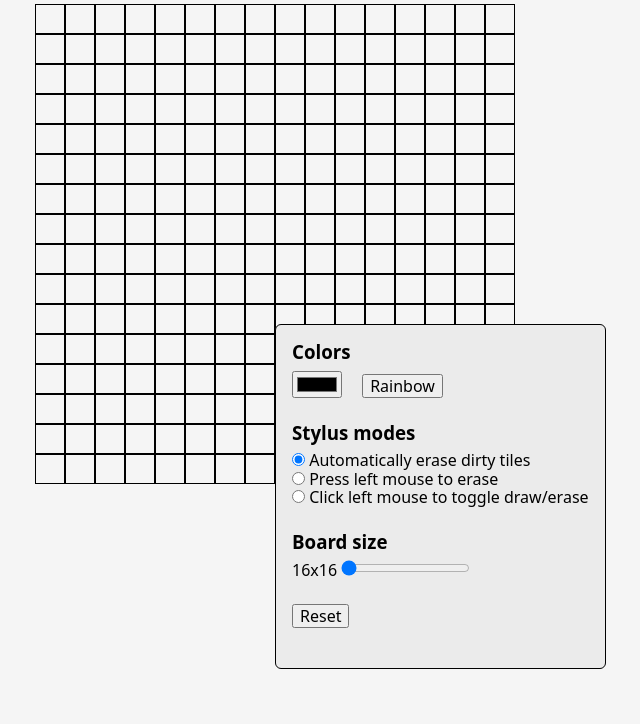
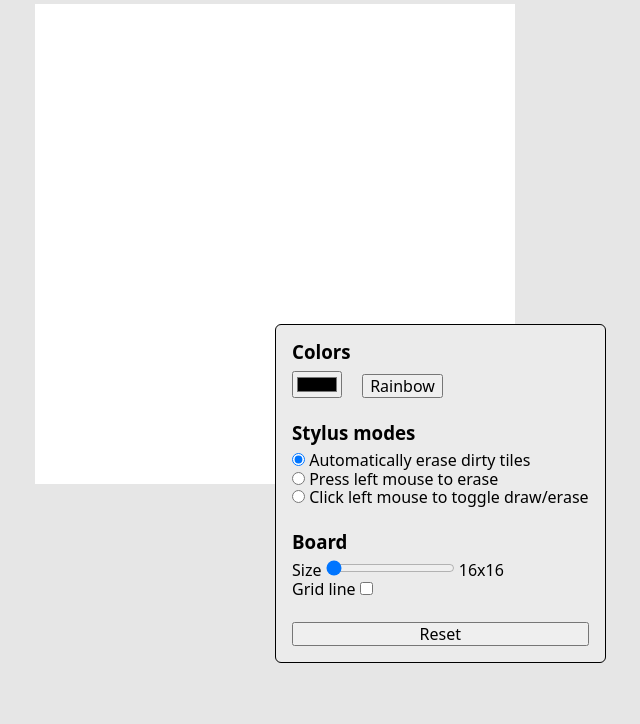
Before and after one commit to gunhoo93/odin-etch-a-sketch, a website built with webpack: page index.html in a window 1280 px wide. Shown: the part 76-800 px from the top of the page, without its empty margins (365-1005 px from the left). Built offline with nearby package versions, Linux system fonts and the light colour scheme.

Commit message:
Add toggle grid option

```diff
--- a/index.html
+++ b/index.html
@@ -42,14 +42,18 @@
                 </div>
             </div>
             <div>
-                <h3>Board size</h3>
-                <label for="board-resizer" class="is-hidden">Resize board</label>
-                <span id="board-size">16x16</span>
-                <input id="board-resizer" type="range" min=16 max=64 step=4 value=16>
+                <h3>Board</h3>
+                <div>
+                    <label for="board-resizer">Size</label>
+                    <input id="board-resizer" type="range" min=16 max=64 step=4 value=16>
+                    <span id="board-size">16x16</span>
+                </div>
+                <div>
+                    <label for="toggle-grid-line">Grid line</label>
+                    <input id="toggle-grid-line" type="checkbox">
+                </div>
             </div>
-            <div>
-                <button id="board-reset">Reset</button>
-            </div>
+            <button id="board-reset">Reset</button>
         </div>
     </div>
 </body>
--- a/src/board.js
+++ b/src/board.js
@@ -16,4 +16,8 @@ export class Board {
         this.board.replaceChildren(...tiles);
         this.target.appendChild(this.board); // appendChild acts like a replace when same element ref is passed
     }
+
+    toggleGrid() {
+        this.board.classList.toggle('show-grid');
+    }
 }
--- a/src/index.js
+++ b/src/index.js
@@ -62,6 +62,11 @@ $boardReset.addEventListener('click', () => {
     $boardResizer.dispatchEvent(new Event('change'));
 });
 
+const $toggleGridLine = document.querySelector('#toggle-grid-line');
+$toggleGridLine.addEventListener('change', () => {
+    board.toggleGrid();
+});
+
 const $settings = document.querySelector('#settings');
 $settings.addEventListener('contextmenu', evt => {
     evt.preventDefault();
--- a/src/style.css
+++ b/src/style.css
@@ -1,5 +1,5 @@
 body {
-    background-color: hsl(0, 0%, 96%);
+    background-color: hsl(0, 0%, 90%);
 }
 
 h3 {
@@ -16,10 +16,11 @@ h3 {
 .board {
     width: 480px;
     height: 480px;
+    background-color: white;
 }
 
-.board > div {
-    border: 1px solid black;
+.board.show-grid > div {
+    border: 1px dotted black;
 }
 
 .stylus-settings {
```
